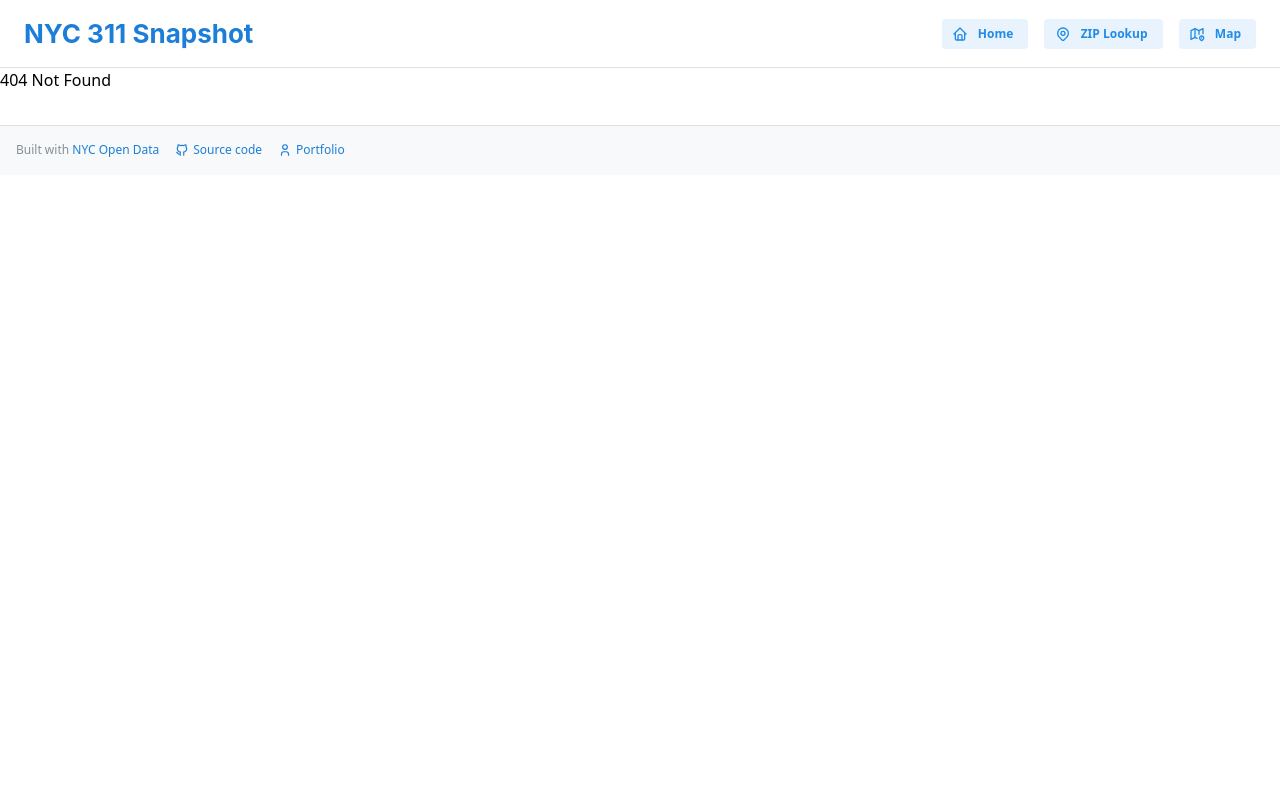
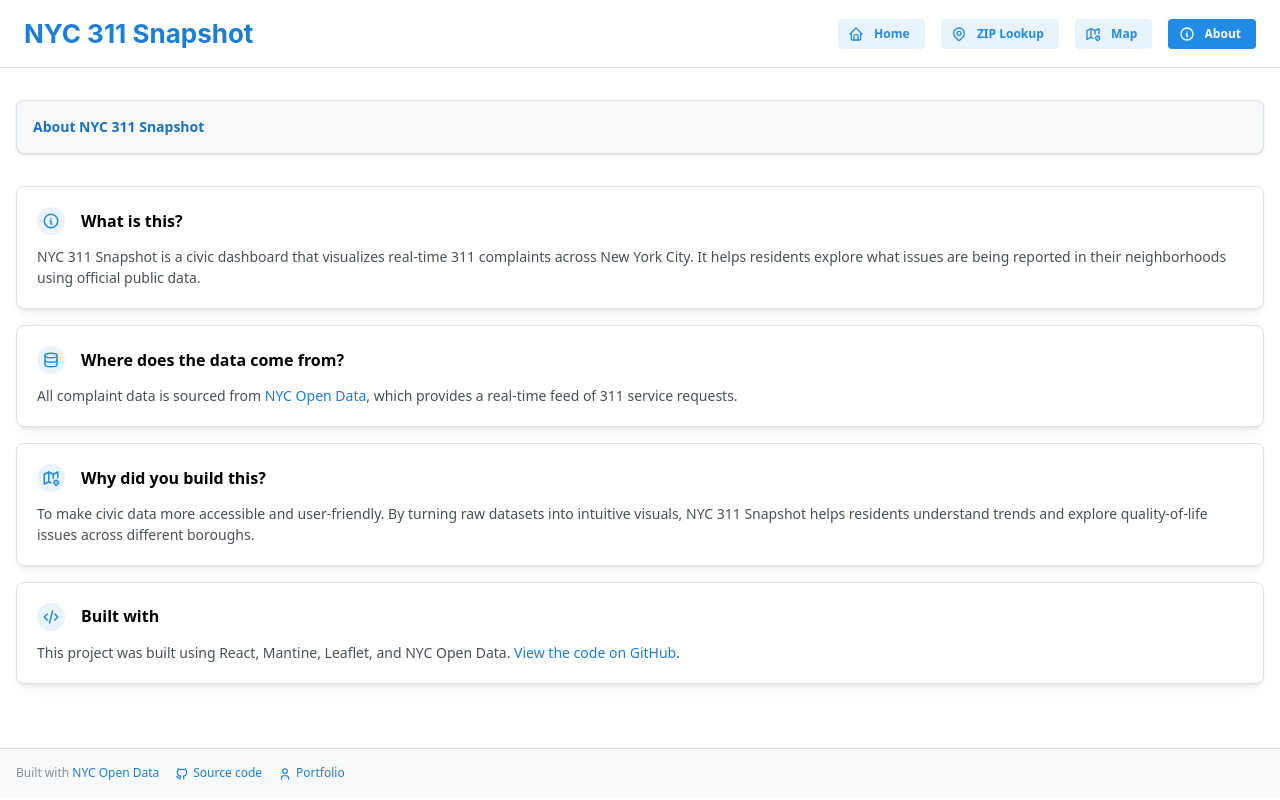
Before and after one commit to Nawang17/NYC-311-SNAPSHOT, a React (Vite) app: page /about in a window 1280 px wide. Before the commit this address had no page. Built offline with nearby package versions, Linux system fonts and the light colour scheme.

Commit message:
add About page with project details and data sources; update data limit in HomePage

```diff
--- /dev/null
+++ b/src/Pages/About/About.jsx
@@ -0,0 +1,110 @@
+import {
+  Container,
+  Title,
+  Text,
+  Card,
+  Stack,
+  Group,
+  ThemeIcon,
+  Anchor,
+} from "@mantine/core";
+import {
+  IconInfoCircle,
+  IconDatabase,
+  IconMap2,
+  IconCode,
+} from "@tabler/icons-react";
+
+export default function AboutPage() {
+  return (
+    <Container size="xl" py="xl">
+      <Card
+        withBorder
+        radius="md"
+        shadow="xs"
+        mb="xl"
+        padding="md"
+        style={{ backgroundColor: "#f8f9fa" }}
+      >
+        <Text c="blue.8" size="sm" fw={600}>
+          About NYC 311 Snapshot
+        </Text>
+      </Card>
+
+      <Stack spacing="xl">
+        <Card withBorder radius="md" shadow="sm" p="lg">
+          <Group mb="sm">
+            <ThemeIcon color="blue" variant="light" radius="xl">
+              <IconInfoCircle size={18} />
+            </ThemeIcon>
+            <Text fw={600}>What is this?</Text>
+          </Group>
+          <Text size="sm" c="gray.7">
+            NYC 311 Snapshot is a civic dashboard that visualizes real-time 311
+            complaints across New York City. It helps residents explore what
+            issues are being reported in their neighborhoods using official
+            public data.
+          </Text>
+        </Card>
+
+        <Card withBorder radius="md" shadow="sm" p="lg">
+          <Group mb="sm">
+            <ThemeIcon color="blue" variant="light" radius="xl">
+              <IconDatabase size={18} />
+            </ThemeIcon>
+            <Text fw={600}>Where does the data come from?</Text>
+          </Group>
+          <Text size="sm" c="gray.7">
+            All complaint data is sourced from{" "}
+            <Anchor
+              href="https://data.cityofnewyork.us/Public-Safety/311-Service-Requests-from-2010-to-Present/erm2-nwe9"
+              target="_blank"
+              c="blue.7"
+              underline
+            >
+              NYC Open Data
+            </Anchor>
+            , which provides a real-time feed of 311 service requests.
+          </Text>
+        </Card>
+
+        <Card withBorder radius="md" shadow="sm" p="lg">
+          <Group mb="sm">
+            <ThemeIcon color="blue" variant="light" radius="xl">
+              <IconMap2 size={18} />
+            </ThemeIcon>
+            <Text fw={600}>Why did you build this?</Text>
+          </Group>
+          <Text size="sm" c="gray.7">
+            To make civic data more accessible and user-friendly. By turning raw
+            datasets into intuitive visuals, NYC 311 Snapshot helps residents
+            understand trends and explore quality-of-life issues across
+            different boroughs.
+          </Text>
+        </Card>
+
+        <Card withBorder radius="md" shadow="sm" p="lg">
+          <Group mb="sm">
+            <ThemeIcon color="blue" variant="light" radius="xl">
+              <IconCode size={18} />
+            </ThemeIcon>
+            <Text fw={600}>Built with</Text>
+          </Group>
+          <Text size="sm" c="gray.7">
+            This project was built using React, Mantine, Leaflet, and NYC Open
+            Data.{" "}
+            <Anchor
+              href="https://github.com/Nawang17/NYC-311-SNAPSHOT"
+              target="_blank"
+              c="blue.7"
+              underline
+            >
+              View the code on GitHub
+            </Anchor>
+            .
+          </Text>
+        </Card>
+      </Stack>
+    </Container>
+  );
+}
--- a/src/Pages/Home/Home.jsx
+++ b/src/Pages/Home/Home.jsx
@@ -21,7 +21,7 @@
     const fetchData = async () => {
       try {
         const response = await axios.get(
-          "https://data.cityofnewyork.us/resource/erm2-nwe9.json?$limit=3000&$order=created_date DESC"
+          "https://data.cityofnewyork.us/resource/erm2-nwe9.json?$limit=10000&$order=created_date DESC"
         );
         setData(response.data);
       } catch (error) {
@@ -61,7 +61,7 @@
           What are New Yorkers reporting right now?
         </Text>
         <Text size="xs" pt="5px" c="gray.7">
-          These insights are based on the latest <strong>3,000</strong> 311
+          These insights are based on the latest <strong>10,000</strong> 311
           service requests across the five boroughs.
         </Text>
       </Card>
--- a/src/component/Header.jsx
+++ b/src/component/Header.jsx
@@ -6,6 +6,7 @@
   IconMap2,
   IconTrendingUp,
   IconBuildingCommunity,
+  IconInfoCircle,
 } from "@tabler/icons-react";
 
 export default function AppHeader() {
@@ -20,6 +21,11 @@
       icon: <IconMapPin size={16} />,
     },
     { label: "Map", route: "/map", icon: <IconMap2 size={16} /> },
+    {
+      label: "About",
+      route: "/about",
+      icon: <IconInfoCircle size={16} />,
+    },
     // { label: "Trends", route: "/trends", icon: <IconTrendingUp size={16} /> },
     // { label: "Boroughs", route: "/boroughs", icon: <IconBuildingCommunity size={16} /> },
   ];
--- a/src/main.jsx
+++ b/src/main.jsx
@@ -11,6 +11,7 @@
 import BoroughsPage from "./Pages/Borough/Borough.jsx";
 import MapPage from "./Pages/Map/Map.jsx";
 import AppFooter from "./component/Footer.jsx";
+import AboutPage from "./Pages/About/About.jsx";
 createRoot(document.getElementById("root")).render(
   <StrictMode>
     <BrowserRouter>
@@ -23,6 +24,8 @@
 
           <Route path="/boroughs" element={<BoroughsPage />} />
           <Route path="/map" element={<MapPage />} />
+
+          <Route path="/about" element={<AboutPage />} />
           <Route path="*" element={<div>404 Not Found</div>} />
         </Routes>
         <AppFooter />
```
